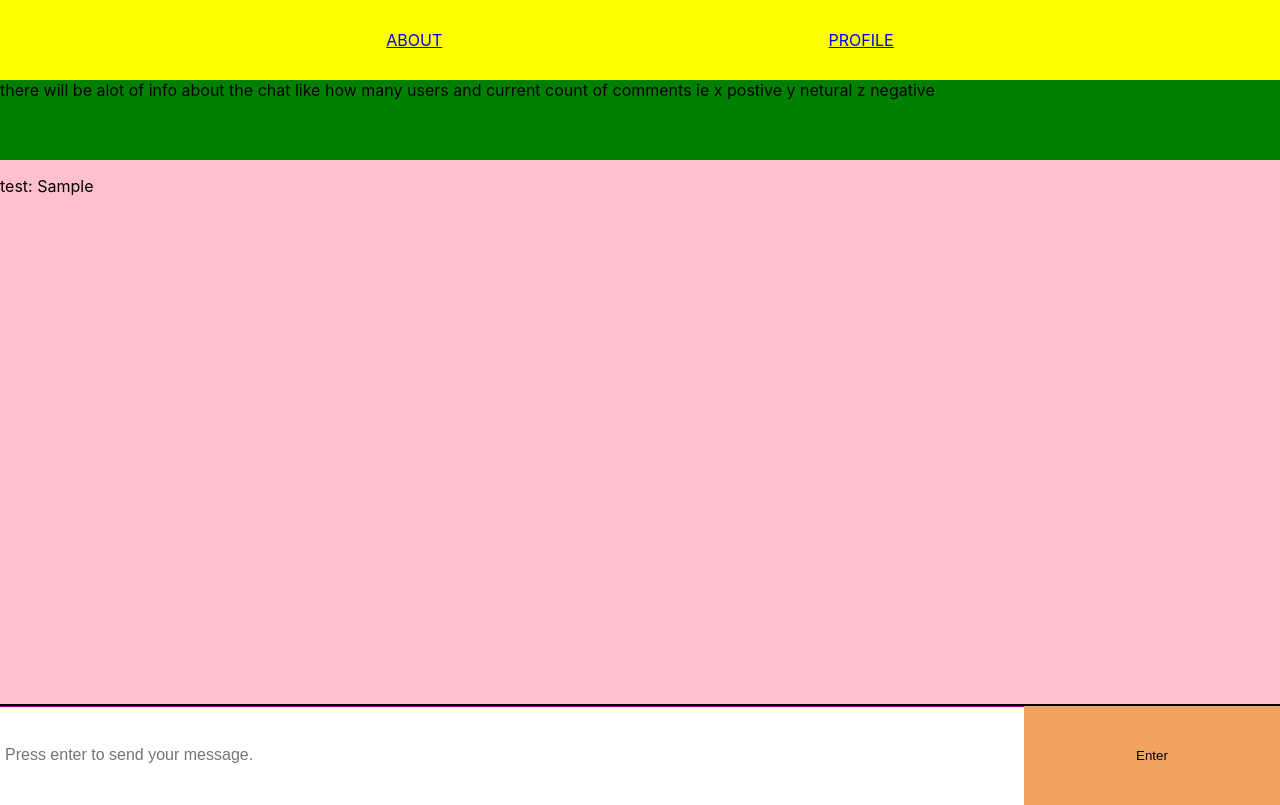
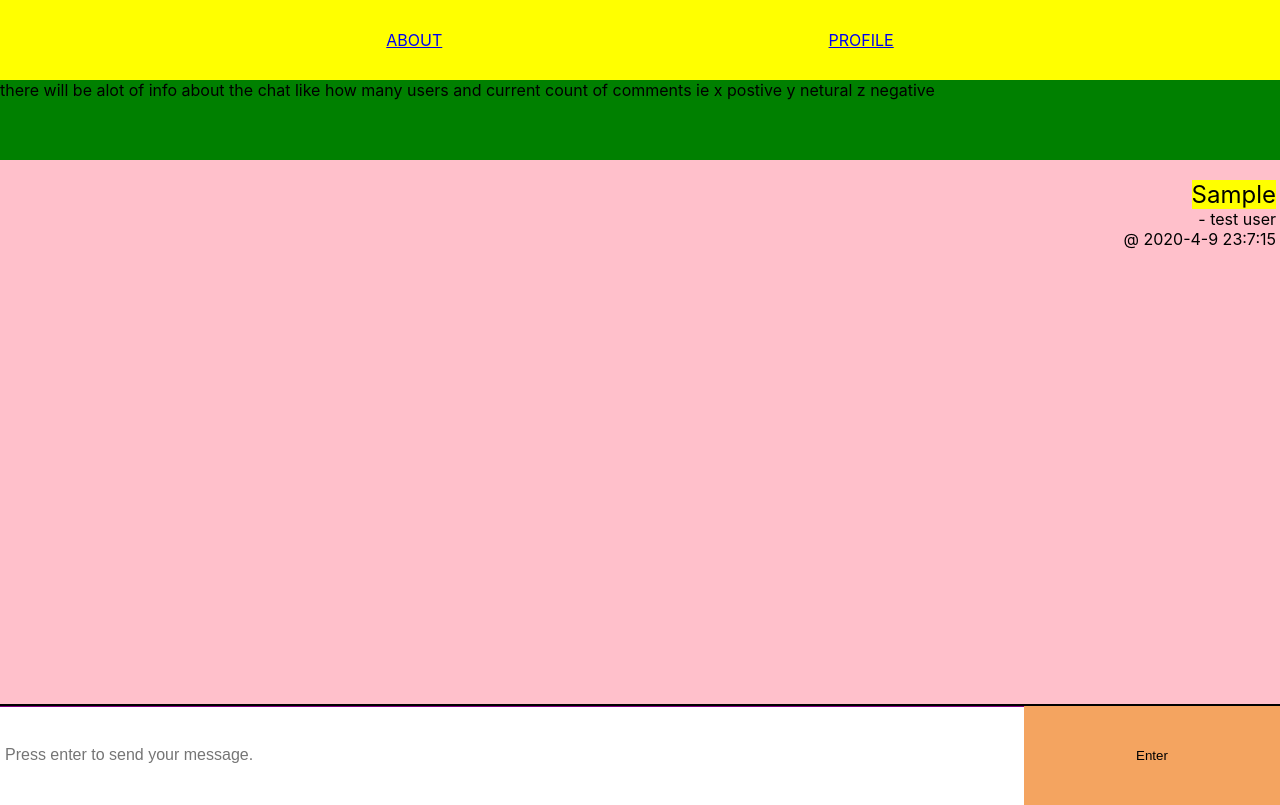
Before and after one commit to chknwaffles/pathos-frontend, a React (Create React App) app: page /chat in a window 1280 px wide. Both pictures are taken after typing "Sample" into the empty fields and a click on the button "Enter". Built offline with nearby package versions, Linux system fonts and the light colour scheme; no server answers.

Commit message:
changed varible assignemnt, wrote intial logic for chat styling

```diff
--- a/src/components/chat/Message.js
+++ b/src/components/chat/Message.js
@@ -1,13 +1,47 @@
 import React from "react";
 
-import "../../styles/chat/chat.css";
+export default function Message({ currentUser, username, content }) {
+  let isSentByCurrentUser = false;
 
-export default function Message(props) {
-  const { username, content } = props;
+  if (currentUser.username === username) {
+    isSentByCurrentUser = true;
+  }
 
+  const renderTimeStamp = () => {
+    const today = new Date();
+    const date =
+      today.getFullYear() +
+      "-" +
+      (today.getMonth() + 1) +
+      "-" +
+      today.getDate();
+    const time =
+      today.getHours() + ":" + today.getMinutes() + ":" + today.getSeconds();
+    const dateTime = date + " " + time;
+    return dateTime;
+  };
+
+  //// my styling is bad but the general idea is there
   return (
-    <React.Fragment>
-      <p>{username}: {content}</p>
-    </React.Fragment>
+    <p
+      style={{
+        padding: ".25em",
+        textAlign: isSentByCurrentUser ? "right" : "left",
+        overflowWrap: "normal",
+      }}
+    >
+      <span
+        style={{
+          fontSize: "1.5em",
+          backgroundColor: ` ${isSentByCurrentUser ? "yellow" : "green"}`,
+        }}
+      >
+        {content}
+      </span>
+      <br />
+      <label>- {username}</label>
+      <br />
+      <span>@ {renderTimeStamp()}</span>
+    </p>
   );
 }
--- a/src/components/chat/MessageForm.js
+++ b/src/components/chat/MessageForm.js
@@ -1,21 +1,24 @@
 import React, { useState } from "react";
 
-export default function MessageForm({ handleMessageSubmit }) {
-  const [fields, setFields] = useState({ username: "test", content: "" });
+export default function MessageForm({ handleMessageSubmit, user }) {
+  const [message, setMessage] = useState({
+    username: user.username,
+    content: "",
+  });
 
   const handleInput = (e) => {
-    setFields({ ...fields, [e.target.name]: e.target.value });
+    setMessage({ username: user.username, content: e.target.value });
   };
 
   // for some reason I have to have a return or something cant just putt null.. put an alert for now because i cant do a return on acccount of the fields not being cleared
   const handleSubmit = (e) => {
     e.preventDefault();
-    fields.content.length == 0
+    message.content.length == 0
       ? alert("Blank message say something yo")
-      : handleMessageSubmit(fields);
+      : handleMessageSubmit(message);
 
     //clear fields
-    setFields({ username: "test", content: "" });
+    setMessage({ username: user.username, content: "" });
   };
 
   return (
@@ -25,9 +28,9 @@ export default function MessageForm({ handleMessageSubmit }) {
           className="input"
           name="content"
           type="text"
-          value={fields.content}
+          value={message.content}
           size="200"
-          maxlength="200"
+          maxLength="200"
           onChange={handleInput}
           placeholder="Press enter to send your message."
         />
--- a/src/containers/ChatContainer.js
+++ b/src/containers/ChatContainer.js
@@ -10,7 +10,7 @@ import InfoBar from "../components/chat/InfoBar";
 export default function ChatContainer() {
   const [log, setLog] = useState([]);
   const [chatroom, setChatroom] = useState("tru baller after hours");
-  const [user, setUser] = useState("ballest fool in da street");
+  const [user, setUser] = useState({ username: "test user" });
 
   useEffect(() => {
     const socket = io("localhost:5000");
@@ -27,6 +27,7 @@ export default function ChatContainer() {
       return (
         <Message
           key={i}
+          currentUser={user}
           username={message.username}
           content={message.content}
         />
@@ -40,7 +41,7 @@ export default function ChatContainer() {
       <InfoBar className="info-bar" />
       <div className="chatroom">
         <div className="chat-log">{renderChat()}</div>
-        <MessageForm handleMessageSubmit={handleMessageSubmit} />
+        <MessageForm user={user} handleMessageSubmit={handleMessageSubmit} />
       </div>
     </div>
   );
--- a/src/styles/chat/chat.css
+++ b/src/styles/chat/chat.css
@@ -1,4 +1,6 @@
 /* I put these in the same order the page cascades to its not */
+
+/* Also you onlu need to import the css on the parent component so just at the chat container */
 
 /*
 for the sizing i took 100% = full page of chat-container which is filles width/height of the full-screen
```
